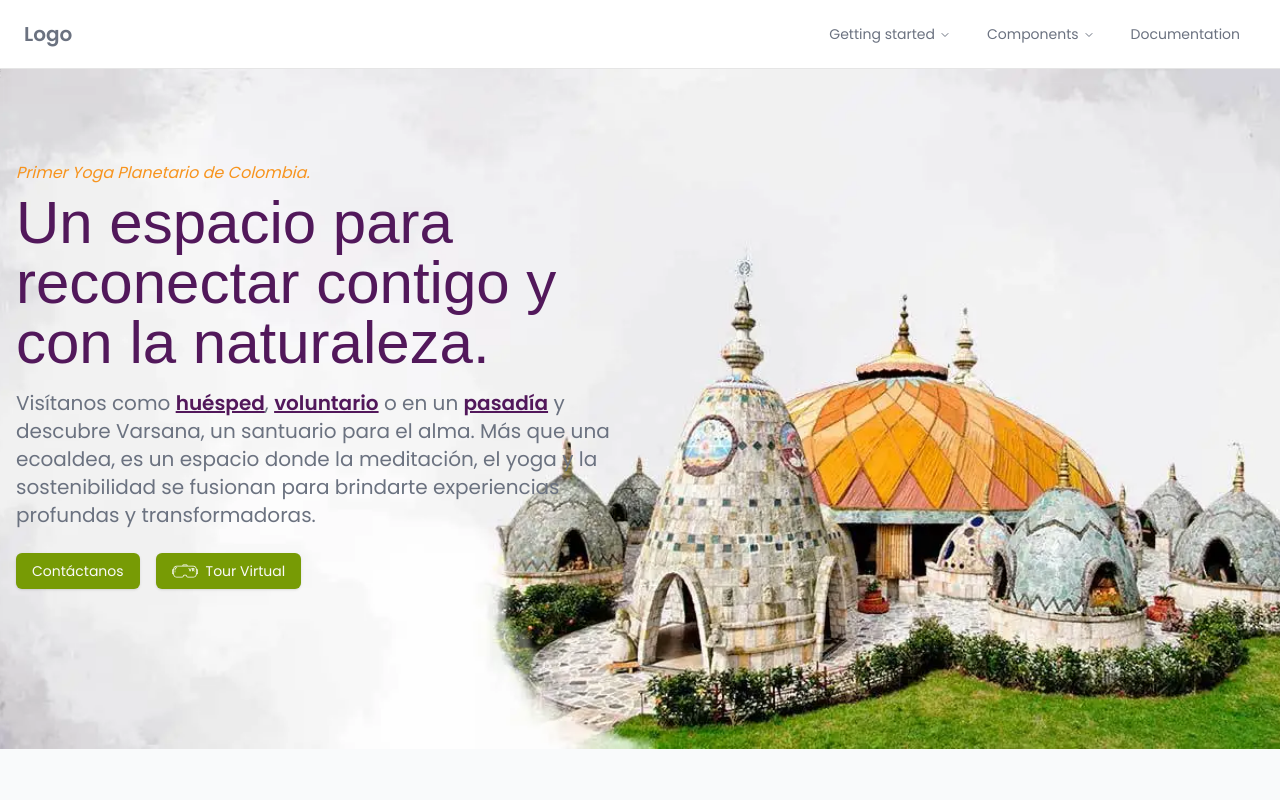
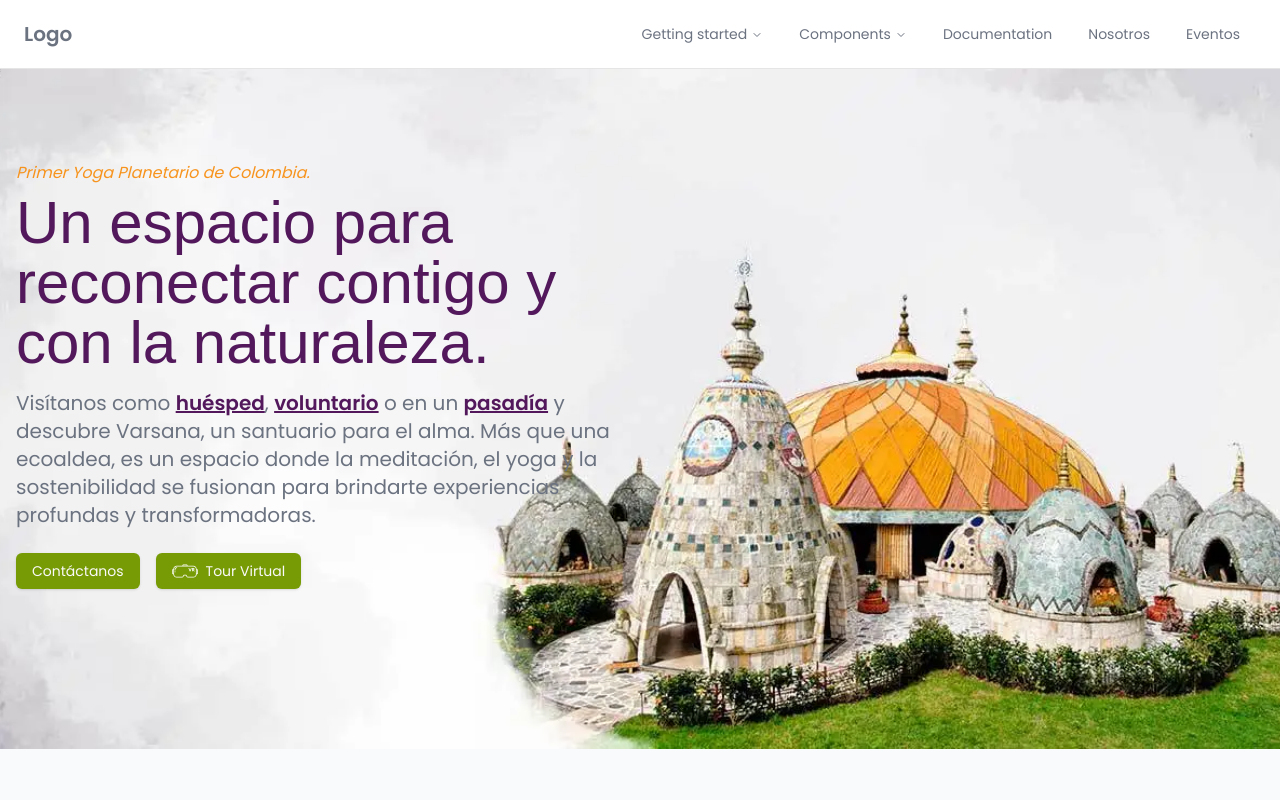
Before and after one commit to Jabar42/my-next-app, a Next.js app: page / in a window 1280 px wide. Shown: the top 800 px of the page. Built offline with nearby package versions, Linux system fonts and the light colour scheme; a web font is replaced by a local one.

Commit message:
Add Nosotros and Eventos navigation menu items
Expand the navigation menu by adding two new menu items: "Nosotros" and "Eventos", linking to their respective pages in the MyNav component.

```diff
--- a/src/components/myNav.tsx
+++ b/src/components/myNav.tsx
@@ -108,6 +108,20 @@ const components: { title: string; href: string; description: string }[] = [
               </NavigationMenuLink>
             </Link>
           </NavigationMenuItem>
+          <NavigationMenuItem>
+            <Link href="/nosotros" legacyBehavior passHref>
+              <NavigationMenuLink className={navigationMenuTriggerStyle()}>
+                Nosotros
+              </NavigationMenuLink>
+            </Link>
+          </NavigationMenuItem>
+          <NavigationMenuItem>
+            <Link href="/eventos" legacyBehavior passHref>
+              <NavigationMenuLink className={navigationMenuTriggerStyle()}>
+                Eventos
+              </NavigationMenuLink>
+            </Link>
+          </NavigationMenuItem>
         </NavigationMenuList>
       </NavigationMenu>
     )
```
